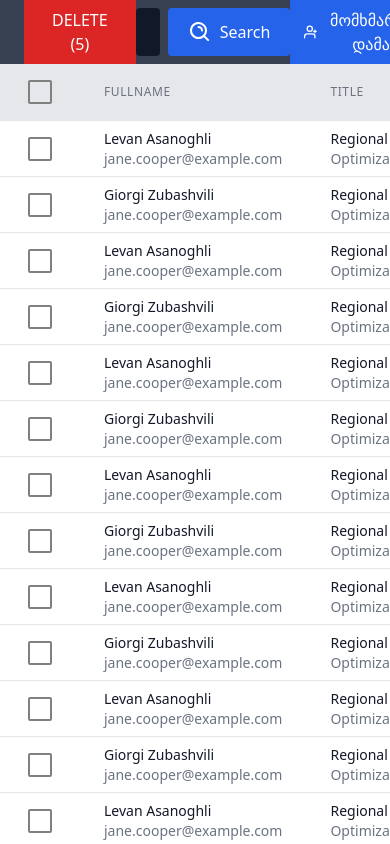
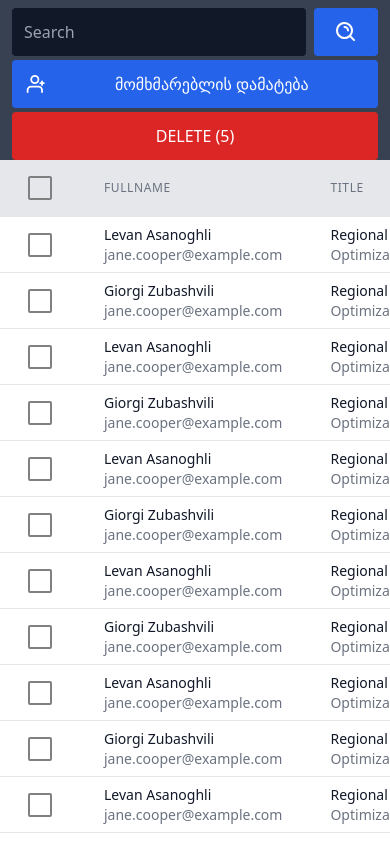
Before and after one commit to Asanoghli/luxlevs-front, a Nuxt app: page /admin/users in a window 390 px wide. Built offline with nearby package versions, Linux system fonts and the light colour scheme.

Commit message:
ADMIN - USERS, Started RESPONSIVE for Users Page

```diff
--- a/components/users/usersTableBodyComponent.vue
+++ b/components/users/usersTableBodyComponent.vue
@@ -8,8 +8,8 @@ export default {
 }
 </script>
 <template>
-  <tbody class="bg-white divide-y divide-gray-200">
-  <tr class="h-14" v-for="user in usersStore.users" :key="user.id" :class="user.checked ? 'bg-gray-300' : null">
+  <tbody class="bg-white divide-y divide-gray-200 overflow-hidden">
+  <tr class="h-14 overflow-hidden" v-for="user in usersStore.users" :key="user.id" :class="user.checked ? 'bg-gray-300' : null">
     <td class="px-6 whitespace-nowrap">
       <label @click="user.checked = !user.checked">
         <svg v-show="user.checked" xmlns="http://www.w3.org/2000/svg" class="size-8" viewBox="0 0 32 32">
--- a/components/users/usersTableComponent.vue
+++ b/components/users/usersTableComponent.vue
@@ -11,9 +11,14 @@ export default {
 }
 </script>
 <template>
-  <table class="w-full  divide-y divide-gray-200 overflow-x-auto">
-    <users-table-head-component/>
-    <users-table-body-component/>
-  </table>
+  <div class="w-full">
+    <table class="divide-y divide-gray-200 w-full">
+      <users-table-head-component/>
+      <users-table-body-component/>
+    </table>
+  </div>
+
 
 </template>
+<style scoped>
+</style>
--- a/components/users/usersTableHeadComponent.vue
+++ b/components/users/usersTableHeadComponent.vue
@@ -15,7 +15,7 @@ export default {
 }
 </script>
 <template>
-  <thead class="bg-gray-200 sticky top-0">
+  <thead class="bg-gray-200 ">
   <tr>
     <th scope="col" class="px-6 size-0 py-3 text-left text-xs font-medium text-gray-500 uppercase tracking-wider">
           <span v-show="usersStore.GetIsAnyoneChecked">
--- a/components/users/usersTableSearchBar.vue
+++ b/components/users/usersTableSearchBar.vue
@@ -1,20 +1,22 @@
 <template>
-  <div class="px-6 bg-gray-700 h-16 flex items-center justify-between">
-    <div>
-      <button  class="p-3 px-7 bg-red-600 text-white  rounded disabled:bg-red-900 disabled:cursor-not-allowed enabled:hover:bg-red-700">DELETE (5)</button>
-    </div>
-    <div class="flex grow gap-2 justify-center items-center">
-      <input class=" focus:outline-0 p-3 w-1/3 box-content text-white bg-gray-900  rounded" type="text" placeholder="Search">
+  <div class="bg-gray-700 pt-2 px-3  flex items-center justify-between flex-col w-full gap-1 lg:flex-row lg:flex-nowrap lg:py-2 md:flex-row md:flex-wrap xl:justify-between  xl:px-7">
+    <div class="flex  gap-2 justify-center items-center w-full lg:order-2 lg:w-full lg:flex-shrink xl:w-full xl:flex-shrink   ">
+      <input class=" focus:outline-0 p-3 sm:full box-content text-white bg-gray-900 w-full lg:w-full  rounded" type="text" placeholder="Search">
       <button class="p-3 px-5 h-full flex flex-row items-center justify-center gap-2 bg-blue-600 rounded hover:bg-blue-700">
         <svg xmlns="http://www.w3.org/2000/svg" class="size-6" viewBox="0 0 24 24"><g fill="none" fill-rule="evenodd"><path d="M24 0v24H0V0zM12.593 23.258l-.011.002l-.071.035l-.02.004l-.014-.004l-.071-.035q-.016-.005-.024.005l-.004.01l-.017.428l.005.02l.01.013l.104.074l.015.004l.012-.004l.104-.074l.012-.016l.004-.017l-.017-.427q-.004-.016-.017-.018m.265-.113l-.013.002l-.185.093l-.01.01l-.003.011l.018.43l.005.012l.008.007l.201.093q.019.005.029-.008l.004-.014l-.034-.614q-.005-.019-.02-.022m-.715.002a.02.02 0 0 0-.027.006l-.006.014l-.034.614q.001.018.017.024l.015-.002l.201-.093l.01-.008l.004-.011l.017-.43l-.003-.012l-.01-.01z"/><path fill="white" d="M10.5 4a6.5 6.5 0 1 0 0 13a6.5 6.5 0 0 0 0-13M2 10.5a8.5 8.5 0 1 1 15.176 5.262l3.652 3.652a1 1 0 0 1-1.414 1.414l-3.652-3.652A8.5 8.5 0 0 1 2 10.5M9.5 7a1 1 0 0 1 1-1a4.5 4.5 0 0 1 4.5 4.5a1 1 0 1 1-2 0A2.5 2.5 0 0 0 10.5 8a1 1 0 0 1-1-1"/></g></svg>
-        <span class="text-white">Search</span>
+        <span class="text-white hidden sm:inline-block lg:hidden xl:block">Search</span>
       </button>
     </div>
-    <div class="flex  justify-end">
-      <button class="flex text-white p-3 bg-blue-600 justify-center items-center gap-2 font-thin rounded  hover:bg-blue-700">
+    <div class="flex justify-end w-full lg:order-3 md:order-2  md:w-1/2 lg:w-20 xl:w-1/2 ">
+      <button class="flex text-white p-3 bg-blue-600  items-center  font-thin rounded  hover:bg-blue-700  w-full justify-center gap-3 lg:w-full xl:w-full">
         <svg xmlns="http://www.w3.org/2000/svg" class="size-6" viewBox="0 0 24 24"><g fill="none" fill-rule="evenodd"><path d="M24 0v24H0V0zM12.593 23.258l-.011.002l-.071.035l-.02.004l-.014-.004l-.071-.035q-.016-.005-.024.005l-.004.01l-.017.428l.005.02l.01.013l.104.074l.015.004l.012-.004l.104-.074l.012-.016l.004-.017l-.017-.427q-.004-.016-.017-.018m.265-.113l-.013.002l-.185.093l-.01.01l-.003.011l.018.43l.005.012l.008.007l.201.093q.019.005.029-.008l.004-.014l-.034-.614q-.005-.019-.02-.022m-.715.002a.02.02 0 0 0-.027.006l-.006.014l-.034.614q.001.018.017.024l.015-.002l.201-.093l.01-.008l.004-.011l.017-.43l-.003-.012l-.01-.01z"/><path fill="currentColor" d="M16 14a5 5 0 0 1 5 5v2a1 1 0 1 1-2 0v-2a3 3 0 0 0-3-3H8a3 3 0 0 0-3 3v2a1 1 0 1 1-2 0v-2a5 5 0 0 1 5-5zm4-6a1 1 0 0 1 1 1v1h1a1 1 0 1 1 0 2h-1v1a1 1 0 1 1-2 0v-1h-1a1 1 0 1 1 0-2h1V9a1 1 0 0 1 1-1m-8-6a5 5 0 1 1 0 10a5 5 0 0 1 0-10m0 2a3 3 0 1 0 0 6a3 3 0 0 0 0-6"/></g></svg>
-        <span>მომხმარებლის დამატება</span>
+        <span class="lg:hidden xl:block  w-full">მომხმარებლის დამატება</span>
       </button>
+    </div>
+    <div class="w-full lg:order-1 md:order-1  sm:w-full  md:w-1/3 lg:flex-shrink xl:shrink">
+      <button  class="p-3 px-7 bg-red-600 text-white  rounded disabled:bg-red-900 disabled:cursor-not-allowed enabled:hover:bg-red-700 w-full xl:1/3">DELETE (5)</button>
     </div>
   </div>
 </template>
+<script setup lang="ts">
+</script>
--- a/pages/admin/users/index.vue
+++ b/pages/admin/users/index.vue
@@ -16,10 +16,13 @@ export default {
 }
 </script>
 <template>
-  <div class="w-full h-full max-h-dvh overflow-y-scroll">
+  <div class="h-full w-full max-h-dvh overflow-y-scroll overflow-x-scroll flex flex-col">
     <users-table-search-bar/>
-    <users-table-component/>
+    <div class="w-full overflow-x-scroll">
+      <users-table-component/>
+    </div>
   </div>
+
 </template>
 <style scoped>
 .checkmark {
```
